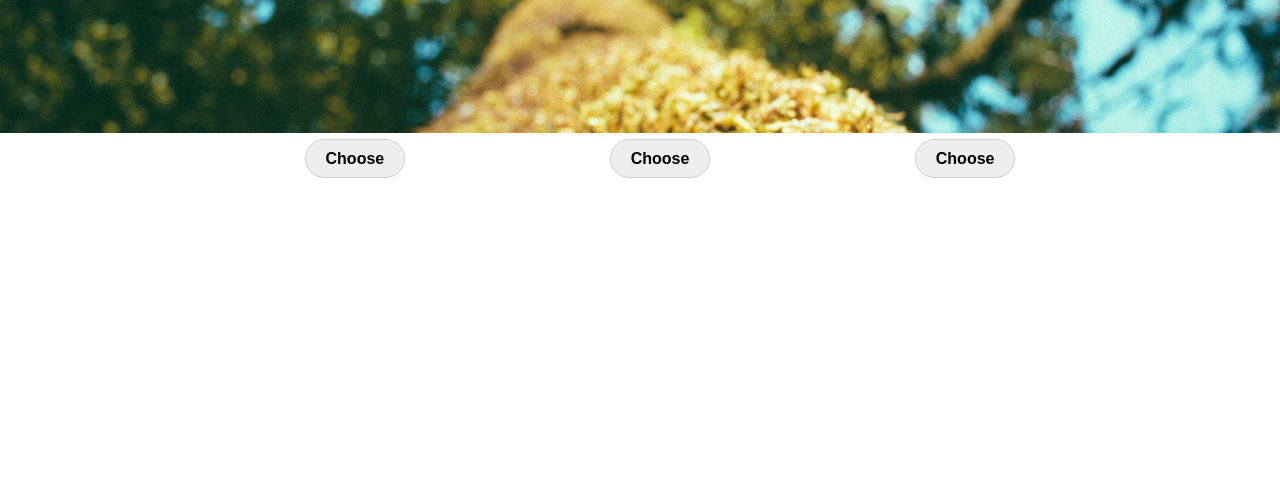
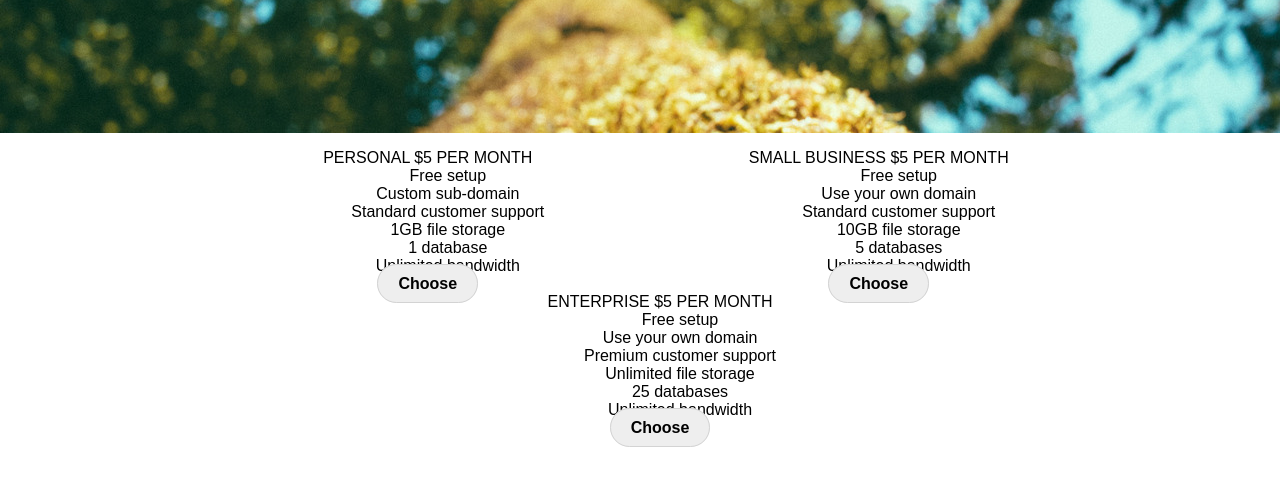
Before and after one commit to thedoublewolf/pricing-plan, a plain HTML site: page index.html in a window 1280 px wide. Shown: the part 320-800 px from the top of the page. Drawn offline with Linux system fonts and the light colour scheme.

Commit message:
Added plan elements.

```diff
--- a/index.html
+++ b/index.html
@@ -25,19 +25,59 @@
 		</div>
 </div>
 
-<div class="plans">
-<ul class="price-plans">
+<ul class="plans">
 	<li class="price">
+		<div class="plan-one">
+			<span class="plan-type">PERSONAL</span>
+			<span class="cost">$5</span>
+			<span class="per">PER MONTH</span>
+			<ul class="description">
+				<li>Free setup</li>
+				<li>Custom sub-domain</li>
+				<li>Standard customer support</li>
+				<li>1GB file storage</li>
+				<li>1 database</li>
+				<li>Unlimited bandwidth</li>
+			</ul>
+		</div>
 		<span class="button">Choose</span>
 	</li>
+
 	<li class="price">
+		<div class="plan-two">
+			<span class="plan-type">SMALL BUSINESS</span>
+			<span class="cost">$5</span>
+			<span class="per">PER MONTH</span>
+			<ul class="description">
+				<li>Free setup</li>
+				<li>Use your own domain</li>
+				<li>Standard customer support</li>
+				<li>10GB file storage</li>
+				<li>5 databases</li>
+				<li>Unlimited bandwidth</li>
+			</ul>
+		</div>
 		<span class="button">Choose</span>
 	</li>
+
 	<li class="price">
+		<div class="plan-three">
+			<span class="plan-type">ENTERPRISE</span>
+			<span class="cost">$5</span>
+			<span class="per">PER MONTH</span>
+			<ul class="description">
+				<li>Free setup</li>
+				<li>Use your own domain</li>
+				<li>Premium customer support</li>
+				<li>Unlimited file storage</li>
+				<li>25 databases</li>
+				<li>Unlimited bandwidth</li>
+			</ul>
+		</div>
 		<span class="button">Choose</span>
 	</li>
 </ul>
-</div>
+
 
 
 
--- a/main.css
+++ b/main.css
@@ -1,3 +1,7 @@
+ul {
+	list-style: none;
+}
+
 .links {
 	text-indent: 10px;
 	padding: 10px;
@@ -46,8 +50,9 @@ a {
 	right: 0;
 }
 
-.price-plans {
+.plans {
 	text-align: center;
+	/*margin: auto;*/
 }
 
 .price {
@@ -56,8 +61,12 @@ a {
 	margin-left: 100px;
 	margin-right: 100px;
 	vertical-align: middle;
+}
+
+.plan-one {
 
 }
+
 
 .button {
 	border-radius: 20px;
```
